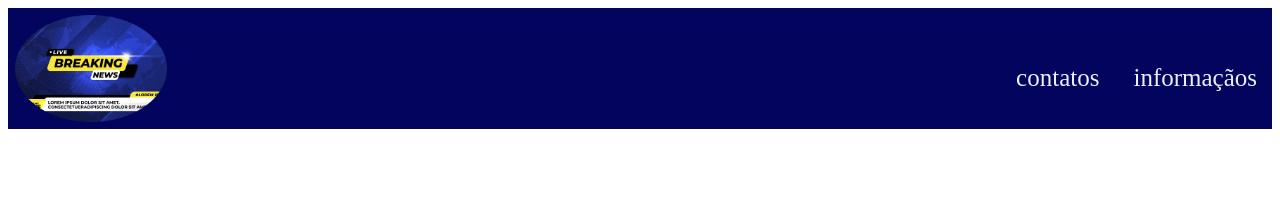
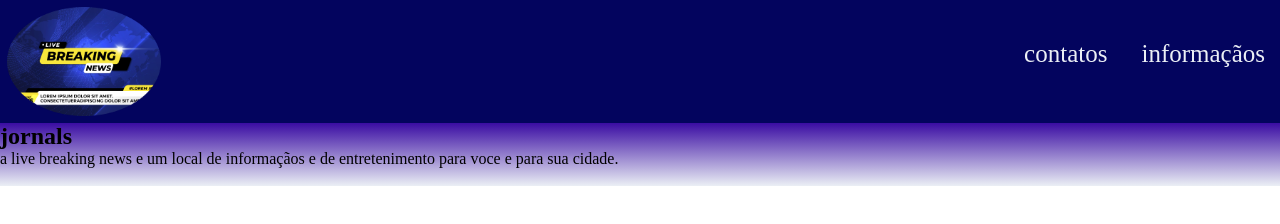
Before and after one commit to douglaslima85/2B-PROGRAMA-O-DOUGLAS, a plain HTML site: page index.html in a window 1280 px wide. Drawn offline with Linux system fonts and the light colour scheme.

Commit message:
atualizando

```diff
--- a/index.html
+++ b/index.html
@@ -18,6 +18,14 @@
    </header>
    <main>
 
+ <section class="principal">
+   <h1 class="principal__titulo">jornals</h1>
+   <p class="principal__texto">a live breaking news e
+      um local de informaçãos
+      e de entretenimento para
+      voce e para sua cidade.</p>
+   <img src="" alt="" class="principal__imagem">
+
    </main>
    <footer>
 
--- a/style.css
+++ b/style.css
@@ -2,6 +2,11 @@
    --azul-forte: #03045E;
    --azul-roxo: #3A0CA3;
    --branco-azulado: #EBEFF5;
+}
+
+*{
+   margin: 0;
+   padding: 0;
 }
 
 .cabecalho{
@@ -22,3 +27,8 @@
     width: 12%;
     margin: 7px;
 }
+
+.principal{
+    background-color: var(--azul-forte);
+    background-image: linear-gradient(var(--azul-roxo),var(--branco-azulado));
+}
```
Also changed, not shown: 1 other file.
